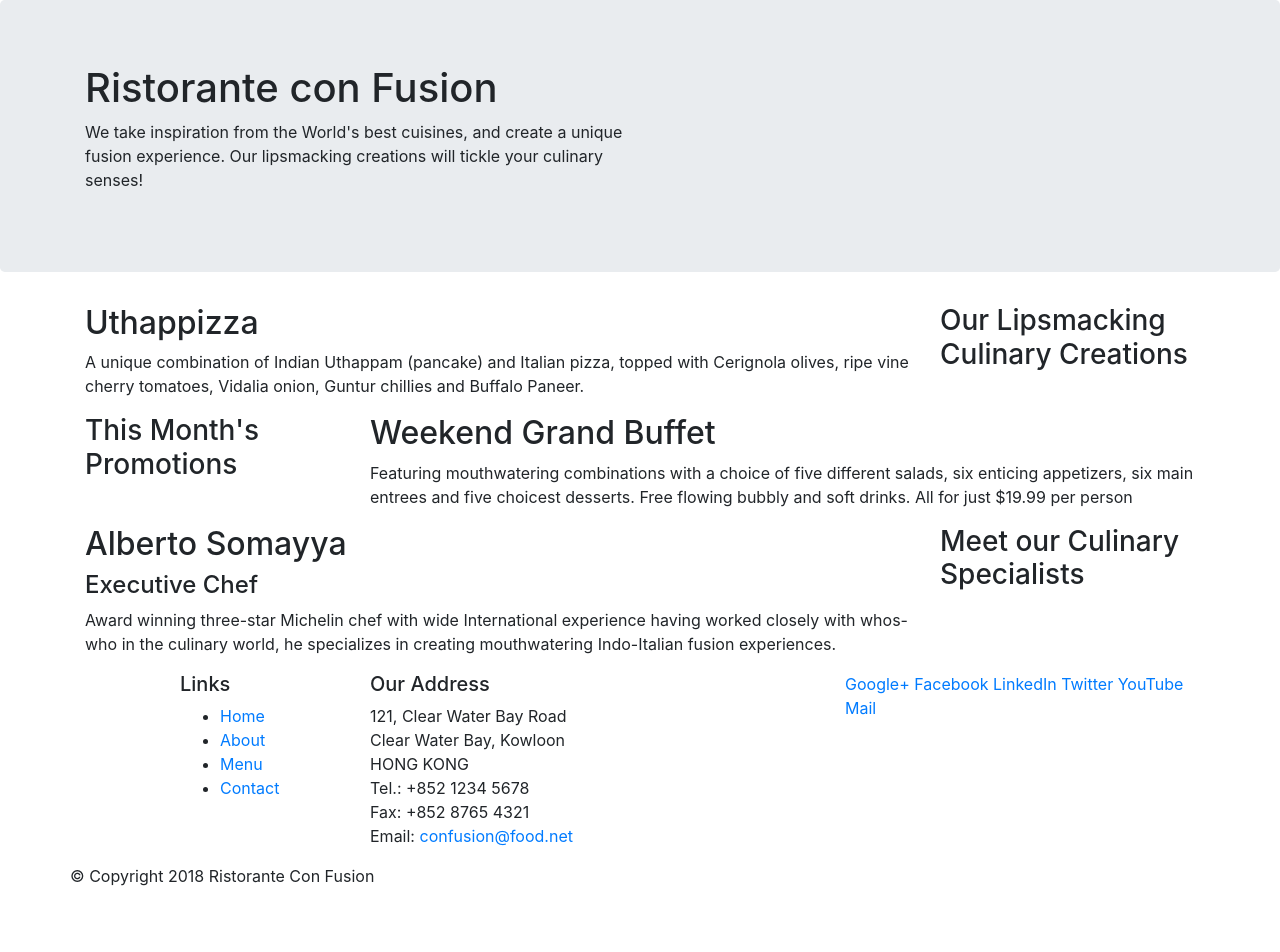
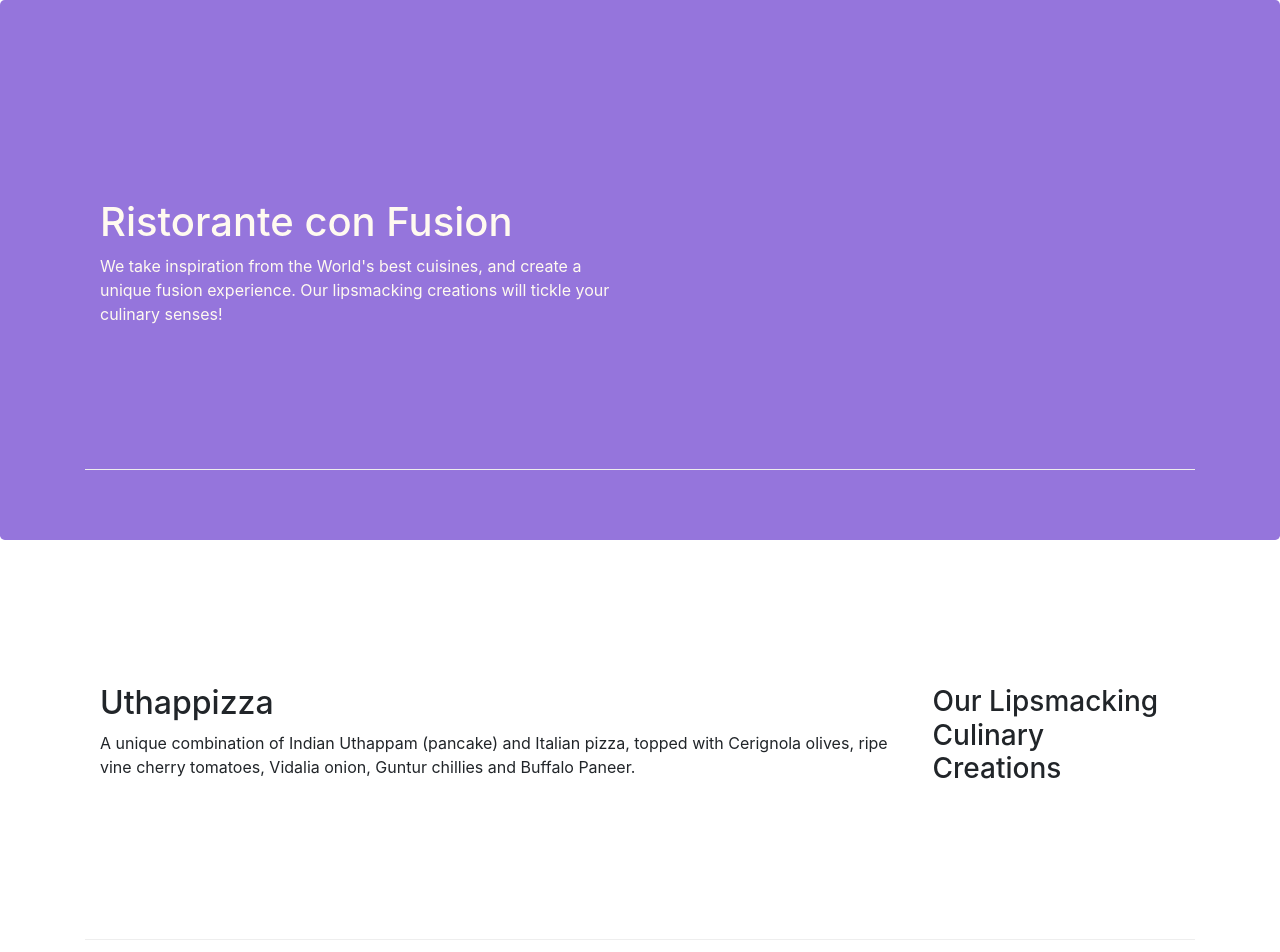
Before and after one commit to kamlesh-00/Coursera-Bootstrap, a website: page index.html in a window 1280 px wide. Shown: the top 952 px of the page. Before the commit the page ends 904 px from the top, so only its background shows below. Drawn offline with nearby package versions, Linux system fonts and the light colour scheme.

Commit message:
2nd exercise

```diff
--- /dev/null
+++ b/css/styles.css
@@ -0,0 +1,30 @@
+.row-header{
+    margin: 0px auto;
+    padding: 0px auto;
+}
+
+.row-content{
+    margin: 0px auto;
+    padding: 50px 0px 50px 0px;
+    border-bottom: 1px ridge;
+    min-height: 400px;
+}
+
+.footer{
+    background-color: #D1c4e9;
+    margin: 0px auto;
+    padding: 20px 0px 20px 0px;
+}
+
+.jumbotron{
+    padding: 70px 30px 70px 30px;
+    margin: 0px auto;
+    background-color: #9575dc;
+    color: floralwhite;
+}
+
+.address{
+    font-size: 80%;
+    margin: 0px;
+    color: #0f0f0f;
+}
--- a/index.html
+++ b/index.html
@@ -9,13 +9,15 @@
 
     <!-- Bootstrap CSS -->
     <link rel="stylesheet" href="node_modules/bootstrap/dist/css/bootstrap.min.css">
+
+    <link rel="stylesheet" href="css/styles.css">
 </head>
 
 <body>
 
     <header class="jumbotron">
         <div class="container">
-            <div class="row">
+            <div class="row row-content align-items-center">
                 <div class="col-12 col-sm-6">
                     <h1>Ristorante con Fusion</h1>
                     <p>We take inspiration from the World's best cuisines, and create a unique fusion experience. Our lipsmacking creations will tickle your culinary senses!</p>
@@ -27,7 +29,7 @@
     </header>
 
     <div class="container">
-        <div class="row">
+        <div class="row row-content align-items-center">
             <div class="col-12 col-sm-4 order-sm-last col-md-3">
                 <h3>Our Lipsmacking Culinary Creations</h3>
             </div>
@@ -38,7 +40,7 @@
         </div>
 
 
-        <div class="row">
+        <div class="row row-content align-items-center">
             <div class="col-12 col-sm-4 col-md-3">
                 <h3>This Month's Promotions</h3>
             </div>
@@ -48,7 +50,7 @@
             </div>
         </div>
 
-        <div class="row">
+        <div class="row row-content align-items-center">
             <div class="col-12 col-sm-4 order-sm-last col-md-3">
                 <h3>Meet our Culinary Specialists</h3>
             </div>
@@ -60,12 +62,12 @@
         </div>
     </div>
 
-    <footer>
+    <footer class="footer">
         <div class="container">
             <div class="row">
                 <div class="col-4 offset-1 col-sm-2">
                     <h5>Links</h5>
-                    <ul>
+                    <ul class="list-unstyled">
                         <li><a href="#">Home</a></li>
                         <li><a href="#">About</a></li>
                         <li><a href="#">Menu</a></li>
@@ -83,8 +85,8 @@
 		              Email: <a href="mailto:confusion@food.net">confusion@food.net</a>
 		           </address>
                 </div>
-                <div class="col-12 col-sm-4">
-                    <div>
+                <div class="col-12 col-sm-4 align-self-center">
+                    <div class="text-center">
                         <a href="http://google.com/+">Google+</a>
                         <a href="http://www.facebook.com/profile.php?id=">Facebook</a>
                         <a href="http://www.linkedin.com/in/">LinkedIn</a>
@@ -94,8 +96,8 @@
                     </div>
                 </div>
            </div>
-           <div class="row">
-                <div>
+           <div class="row justify-content-center">
+                <div class="col-auto">
                     <p>© Copyright 2018 Ristorante Con Fusion</p>
                 </div>
            </div>
```
